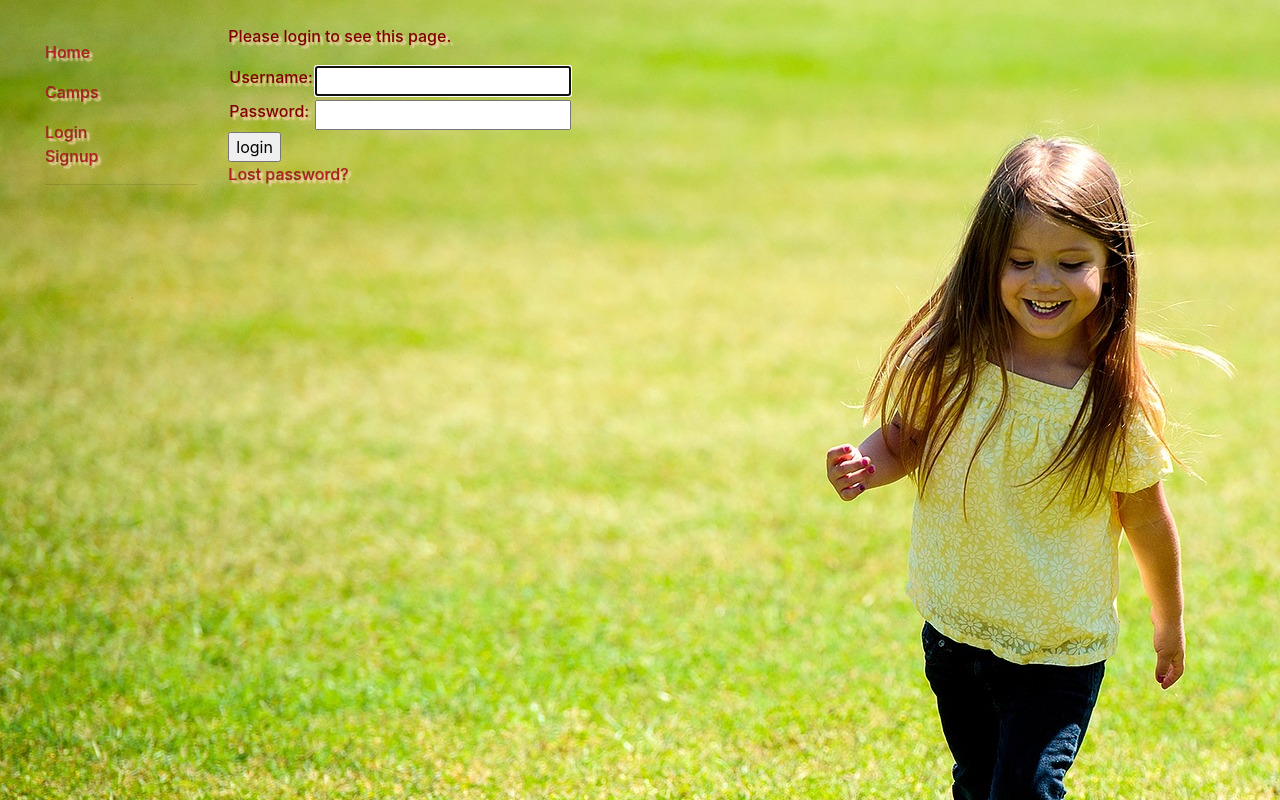
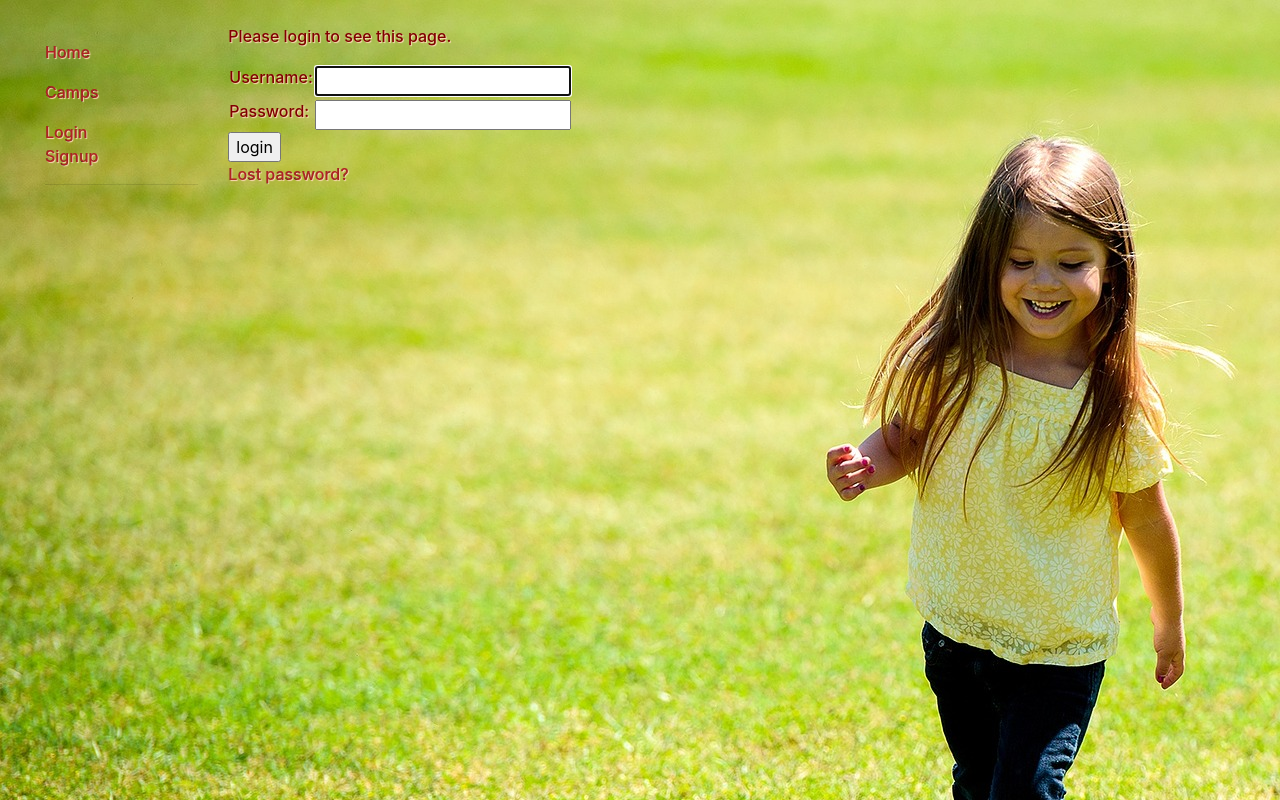
Before and after one commit to zvukmiro/GEC-summercamp, a Django app: page /accounts/login/?next=/camplist/child/create in a window 1280 px wide. Run offline with Django 3.2, Linux system fonts and the light colour scheme; some libraries are stand-ins or nearby versions.

Commit message:
template style changes

```diff
--- a/camplist/templates/camplist/base_generic.html
+++ b/camplist/templates/camplist/base_generic.html
@@ -16,7 +16,7 @@
       background-repeat: repeat-y;
       background-attachment: fixed;
       color: #800000;
-      text-shadow: 3px 3px 2px #FFDAB9;
+      text-shadow: 1px 1px 1px #FFDAB9;
       font-weight: 500;
      }
   </style>
--- a/summercamp/wsgi.py
+++ b/summercamp/wsgi.py
@@ -10,11 +10,12 @@ https://docs.djangoproject.com/en/2.1/howto/deployment/wsgi/
 import os
 
 from django.core.wsgi import get_wsgi_application
-#from whitenoise.django import DjangoWhiteNoise
+#from whitenoise.django import DjangoWhiteNoise ---> IMPORTERROR
+# Your WhiteNoise configuration is incompatible with WhiteNoise v4.0
 from whitenoise import WhiteNoise
 os.environ.setdefault('DJANGO_SETTINGS_MODULE', 'summercamp.settings')
 
 application = get_wsgi_application()
 # might need whitenoise
-#application = DjangoWhiteNoise(application)
+#application = DjangoWhiteNoise(application) --> see above error
 application = WhiteNoise(application)
```
